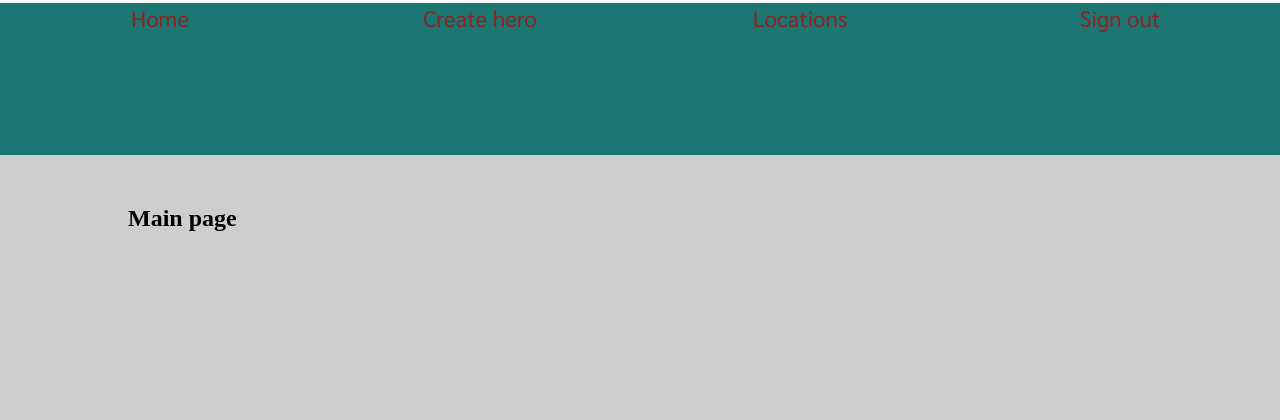
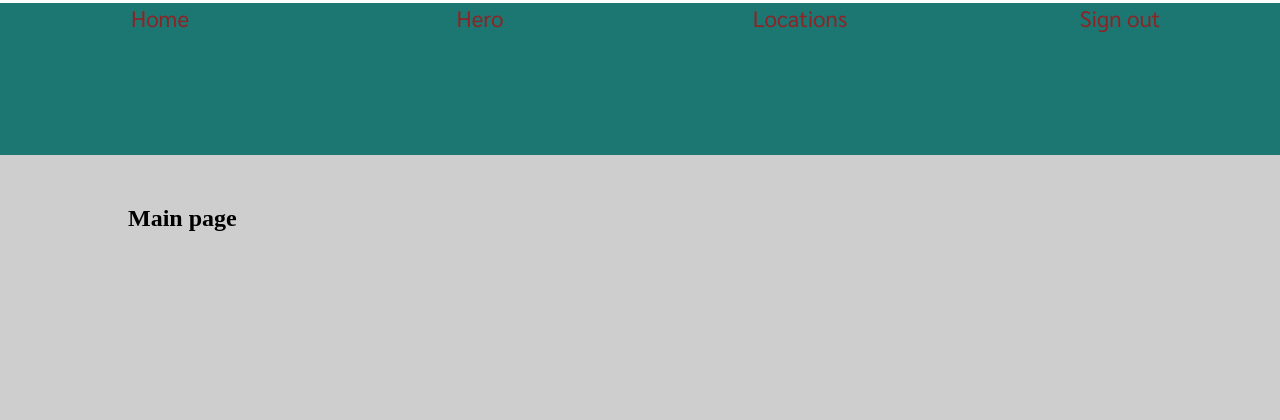
Before and after one commit to michal-mietus/amadventure-alfa, a Django app: page /main/ in a window 1280 px wide. Shown: the part 301-721 px from the top of the page. Run offline with Django 3.2, Linux system fonts and the light colour scheme; the visitor is signed in with stand-in values (Sample User, id 1).

Commit message:
Replaced Hero detail view with pk as argument by HeroOwned view.

```diff
--- a/templates/base.html
+++ b/templates/base.html
@@ -23,12 +23,7 @@
             <nav>
                 {% if user.is_authenticated %}
                     <div class="home"><a href="{% url 'game:main' %}">Home</a></div>
-                    {% if hero_pk %}
-                        <div class="hero"><a href="{% url 'game:hero_detail' pk=hero_pk %}">Hero</a></div>
-                    {% else %}
-                        <div class="hero"><a href="{% url 'game:create_hero' %}">Create hero</a></div>
-                    {% endif %}
-
+                    <div class="hero"><a href="{% url 'game:hero_owned' %}">Hero</a></div>
                     <div class="locations"><a href="">Locations</a></div>
                     <div class="sign-out"><a href="{% url 'usersystem:sign_out' %}">Sign out</a></div>
                 {% else %}
```
